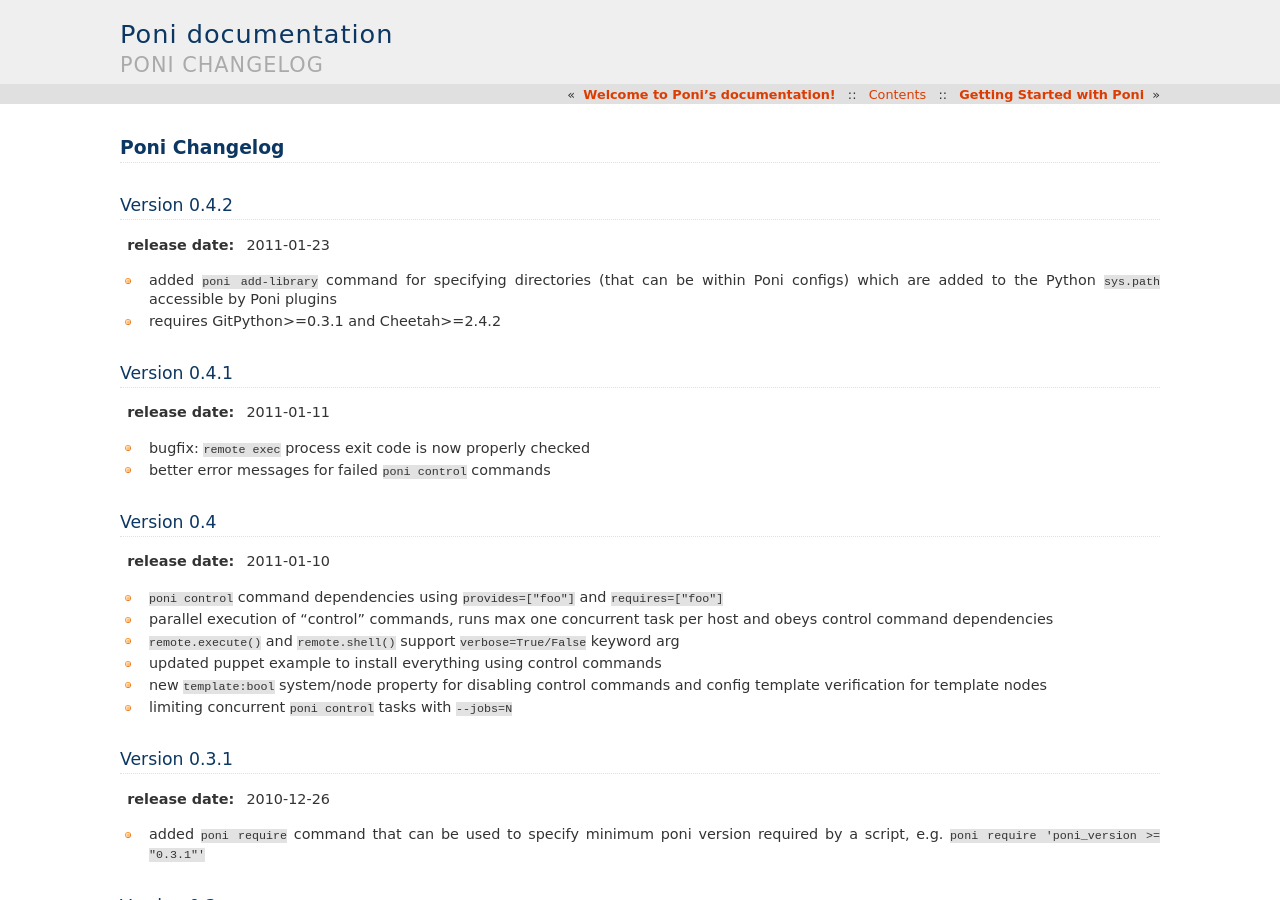
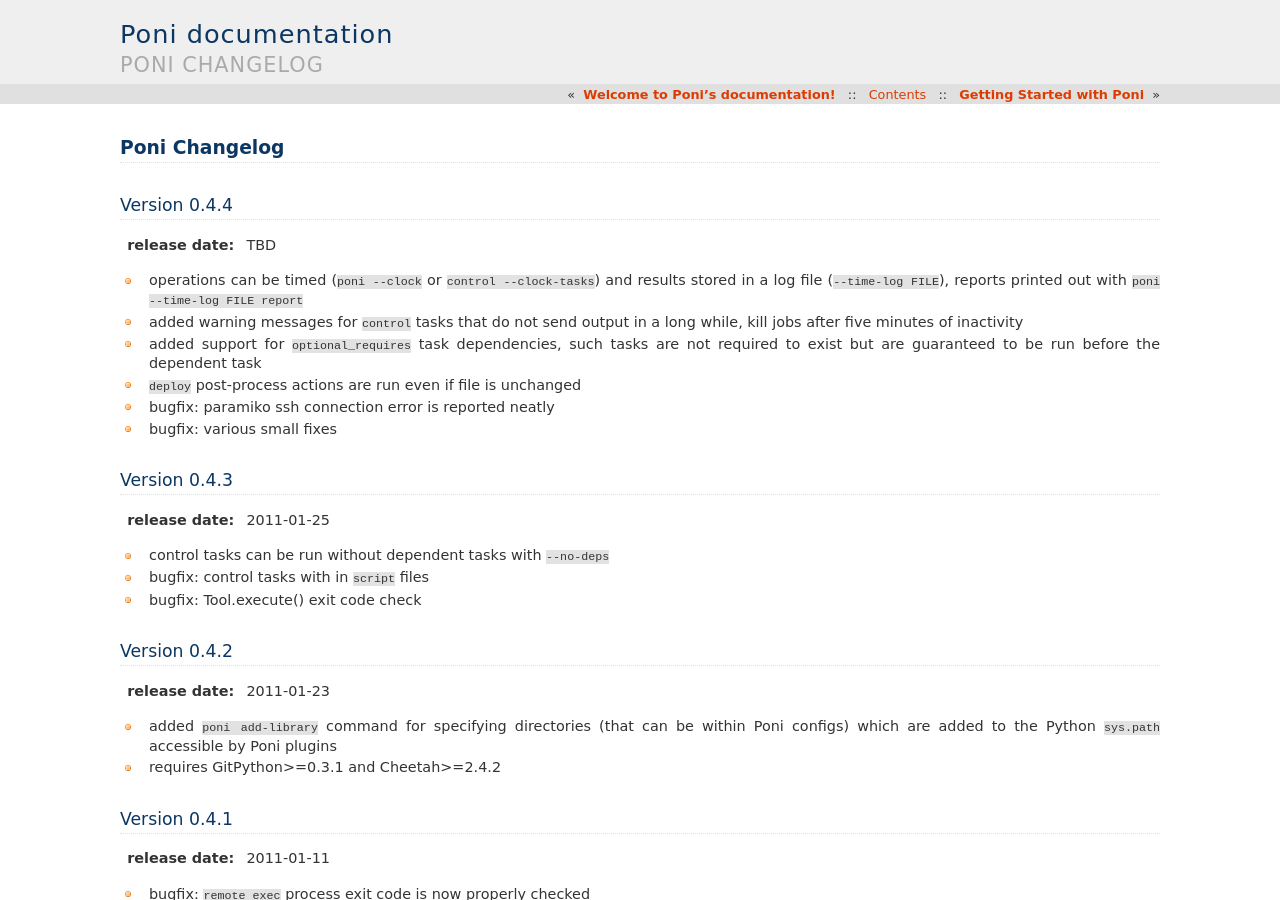
Before and after one commit to ohmu/poni, a Sphinx documentation site: the page built from doc/changes.rst, in a window 1280 px wide and 900 px high. Built offline with Sphinx 7.4.7, drawn with Linux system fonts in a browser that asks for light colours.

Commit message:
updated changelog

```diff
--- a/doc/changes.rst
+++ b/doc/changes.rst
@@ -1,6 +1,29 @@
 ==============
 Poni Changelog
 ==============
+
+Version 0.4.4
+=============
+:release date: TBD
+
+* operations can be timed (``poni --clock`` or ``control --clock-tasks``) and
+  results stored in a log file (``--time-log FILE``), reports printed out with
+  ``poni --time-log FILE report``
+* added warning messages for ``control`` tasks that do not send output in a
+  long while, kill jobs after five minutes of inactivity
+* added support for ``optional_requires`` task dependencies, such tasks are not
+  required to exist but are guaranteed to be run before the dependent task
+* ``deploy`` post-process actions are run even if file is unchanged
+* bugfix: paramiko ssh connection error is reported neatly
+* bugfix: various small fixes
+
+Version 0.4.3
+=============
+:release date: 2011-01-25
+
+* control tasks can be run without dependent tasks with ``--no-deps``
+* bugfix: control tasks with in ``script`` files
+* bugfix: Tool.execute() exit code check
 
 Version 0.4.2
 =============
```
